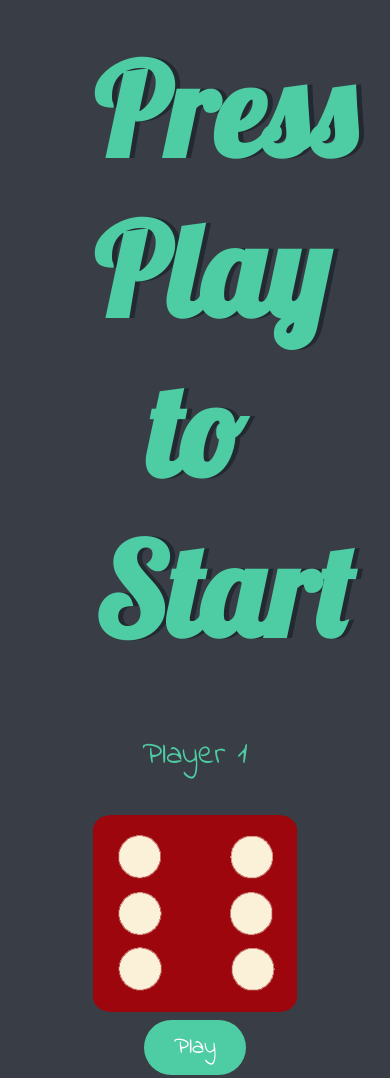
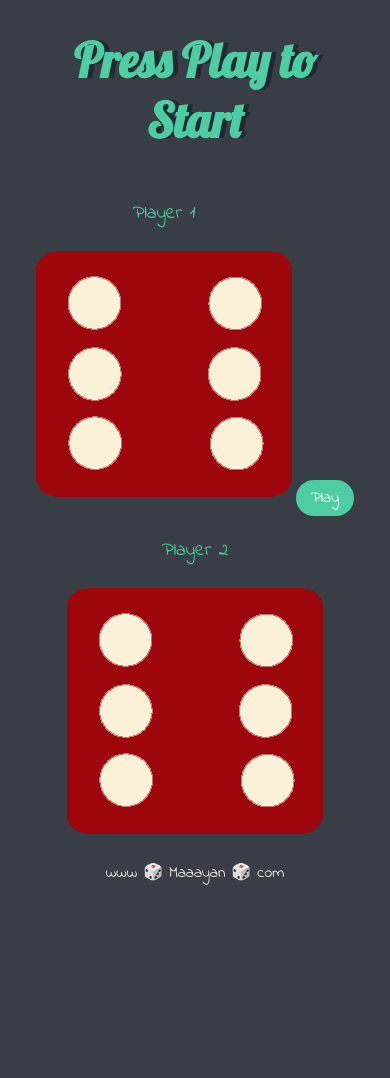
Before and after one commit to maayanswisa/Dice-Game, a plain HTML site: page index.html in a window 390 px wide. Shown: the top 1078 px of the page. After the commit the page ends 893 px from the top, so only its background shows below. Drawn offline with Linux system fonts and the light colour scheme.

Commit message:
Update styles.css

```diff
--- a/styles.css
+++ b/styles.css
@@ -57,3 +57,41 @@ footer {
   font-family: 'Indie Flower', cursive;
 
 }
+
+@media (max-width: 768px) {
+  h1 {
+    font-size: 4rem;
+  }
+
+  p {
+    font-size: 1.5rem;
+  }
+
+  button {
+    font-size: 1.2rem;
+    padding: 8px 20px;
+  }
+
+  img {
+    width: 100%;
+  }
+
+  .container {
+    width: 90%;
+  }
+}
+
+@media (max-width: 480px) {
+  h1 {
+    font-size: 3rem;
+  }
+
+  p {
+    font-size: 1.2rem;
+  }
+
+  button {
+    font-size: 1rem;
+    padding: 6px 15px;
+  }
+}
```
